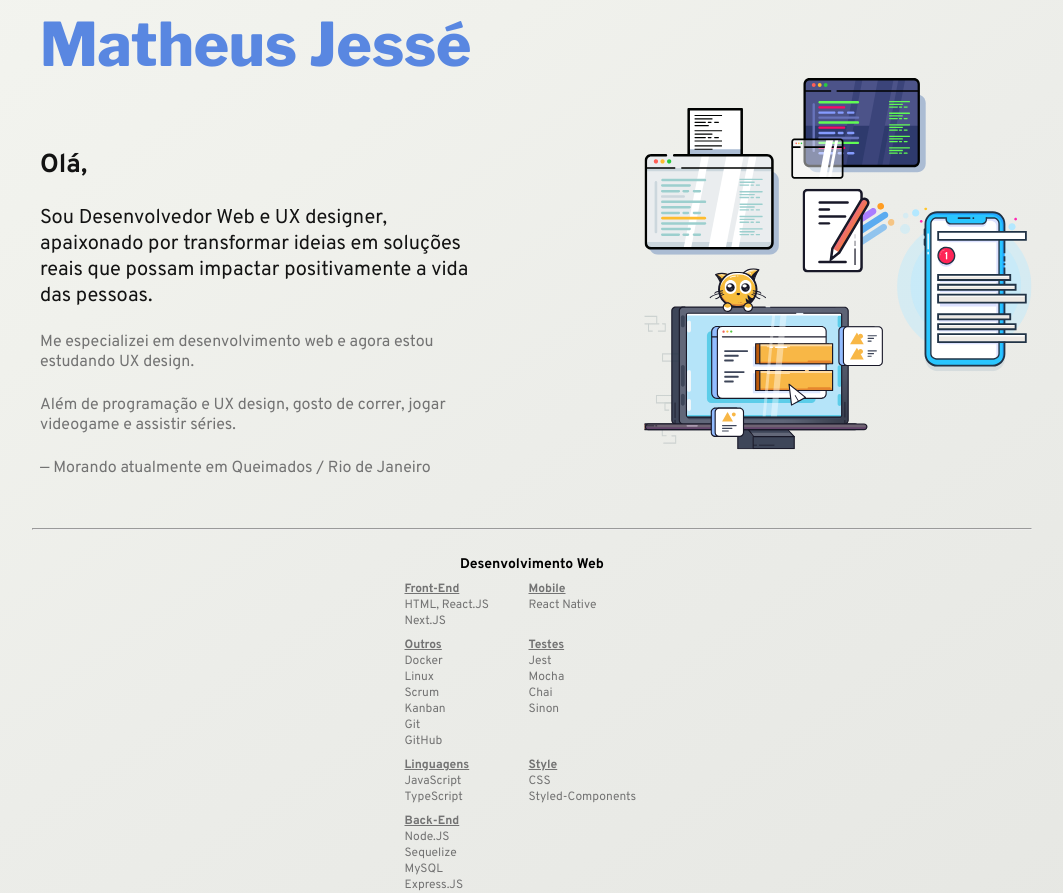
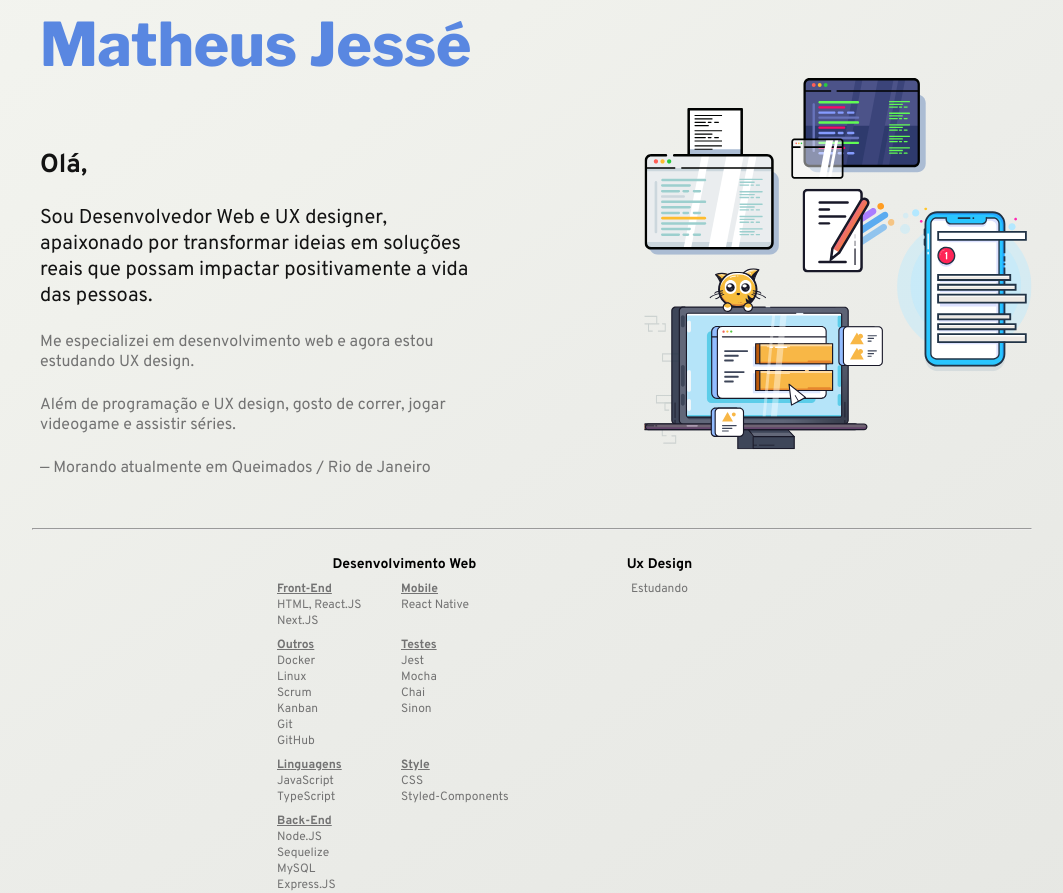
Before and after one commit to matheusjesse/portifolio-matheus-jesse, a React (Create React App) app: page /about in a window 1280 px wide. Shown: the whole page, without its empty margins (108-1171 px from the left). Built offline with nearby package versions, Linux system fonts and the light colour scheme; a web font is replaced by a local one.

Commit message:
feat: criando a section de skill UX que fica na pagina about

```diff
--- /dev/null
+++ b/src/componentes/UxSkillsSection/index.js
@@ -0,0 +1,14 @@
+import UxSkillSectionContainer from './style';
+
+export default function UxSkillSection({data}) {
+    return(
+        <UxSkillSectionContainer>
+            <h1 className='uxSkillTitle'>Ux Design</h1>
+            {
+                data.map((item, index) =>
+                    <p className='uxSkillText' key={index}>{item}</p>
+                )
+            }
+        </UxSkillSectionContainer>
+    )
+}
--- /dev/null
+++ b/src/componentes/UxSkillsSection/style.js
@@ -0,0 +1,28 @@
+import styled from 'styled-components';
+
+const UxSkillSectionContainer = styled.div`
+    width: 255px;
+    display: flex;
+    flex-wrap: wrap;
+    align-items: flex-start;
+    align-content: flex-start;
+
+    .uxSkillTitle {
+        font-family: 'Overpass', sans-serif;
+        font-size: 14px;
+        font-weight: 800;
+        width: 255px;
+        text-align: center;
+    }
+
+    .uxSkillText {
+        font-family: 'Overpass', sans-serif;
+        font-size: 12px;
+        color: #737373;
+        width: 255px;
+        text-align: center;
+        margin-top: 8px;
+    }
+`;
+
+export default UxSkillSectionContainer;
--- a/src/pages/About.js
+++ b/src/pages/About.js
@@ -3,7 +3,8 @@ import AboutContainer from '../styles/AboutContainer';
 import AboutDescription from '../componentes/AboutDescription';
 import AboutImageSvg from '../assets/AboutImageSVG.svg';
 import WebSkillsSection from '../componentes/WebSkillsSection';
-import {skillsWeb} from '../utils/AboutUtils';
+import UxSkillSection from '../componentes/UxSkillsSection';
+import {skillsWeb, skillsUx} from '../utils/AboutUtils';
 function About() {
   return(
     <AboutContainer>
@@ -14,7 +15,10 @@ function About() {
       <hr style={{width: "100%", visibility: "hidden"}} />
       <hr className='lineStyle' />
       <hr style={{width: "100%", visibility: "hidden"}} />
-      <WebSkillsSection data={skillsWeb}/>
+      <div className='moreInfoSection'>
+        <WebSkillsSection data={skillsWeb}/>
+        <UxSkillSection data={skillsUx} />
+      </div>
     </AboutContainer>
   );
 }
--- a/src/styles/AboutContainer.js
+++ b/src/styles/AboutContainer.js
@@ -45,5 +45,9 @@ export const AboutContainer = styled.div`
       }
 
   }
+
+  .moreInfoSection {
+    display: flex;
+  }
 `
 export default AboutContainer;
```
